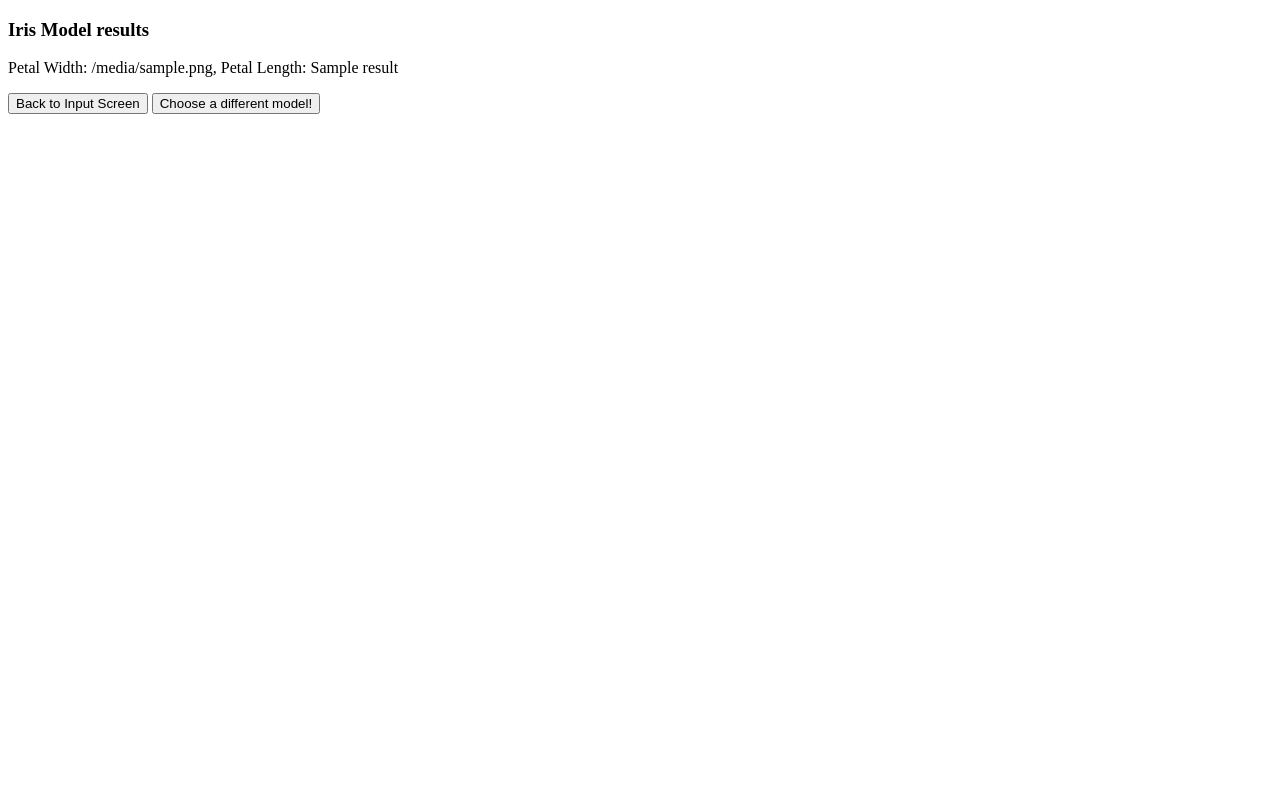
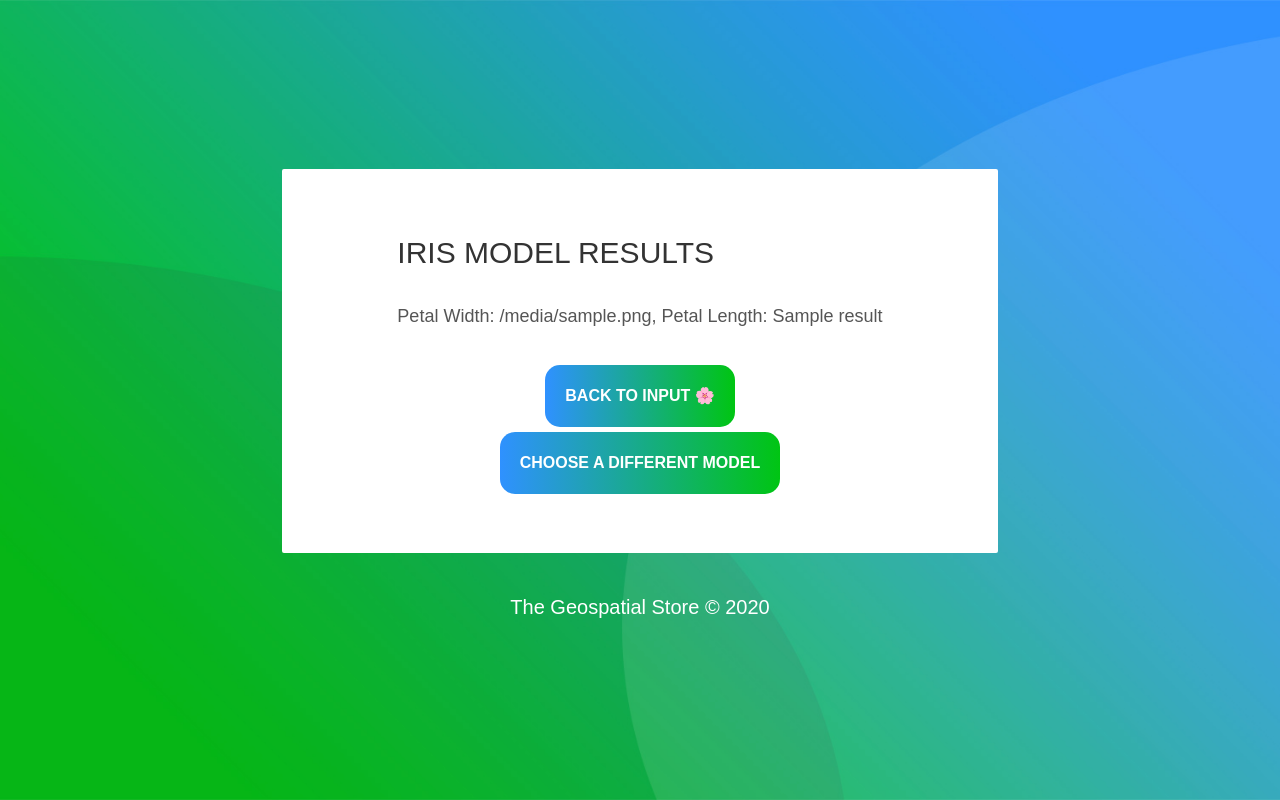
Before and after one commit to akan72/geospatial-store, a Flask app: template flask/src/app/templates/iris_result.html in a window 1280 px wide. Run offline with Flask 2, Linux system fonts and the light colour scheme; the template is opened without the code that fills it: most values are stand-ins (such as "Sample title", 1, 10 or a date in 2020).

Commit message:
Completed init UI for Iris Model, look into json formatting

```diff
--- a/flask/src/app/templates/index.html
+++ b/flask/src/app/templates/index.html
@@ -10,12 +10,14 @@
                 <span class="contact100-form-title">
                     Choose Your Model
                 </span>
+
                 <div class="container-contact100-form-btn">
                     <div class="wrap-contact100-form-btn">
                         <div class="contact100-form-bgbtn"></div>
                         <button class="contact100-form-btn" display="block" onclick="window.location.href='{{ url_for('main.iris') }}';">Iris</option>
                     </div>
                 </div>
+
                 <div class="container-contact100-form-btn">
                     <div class="wrap-contact100-form-btn">
                         <div class="contact100-form-bgbtn"></div>
@@ -23,6 +25,7 @@
                     </div>
                 </div>
             </div>
+
             <span class="contact100-more">
                 The Geospatial Store © 2020
             </span>
--- a/flask/src/app/templates/iris.html
+++ b/flask/src/app/templates/iris.html
@@ -14,7 +14,7 @@
 
                     <div class="wrap-input100">
                         <span class="label-input100">Petal Width (in centimeters):</span>
-                        <input class="input100" type="text" name="petal_width" placeholder="5.24" maxlength=3 required>
+                        <input class="input100" type="number" name="petal_width" placeholder="5.24" maxlength="5" step=".01" required>
                     </div>
 
                     <div class="container-contact100-form-btn">
--- a/flask/src/app/templates/iris_result.html
+++ b/flask/src/app/templates/iris_result.html
@@ -1,14 +1,42 @@
 <!DOCTYPE html>
 <html>
     <head>
-        <title>Satellite Object Detection</title>
+        <link rel= "stylesheet" type= "text/css" href= "{{ url_for('static',filename='styles/styles.css') }}">
+        <title>Iris | Model Results | Geospatial Analytics</title>
     </head>
     <body>
-        <h3>Iris Model results</h3>
-        {% for input, output in content.items() %}
-        <p> Petal Width: {{ input }}, Petal Length: {{ output }} </p>
-        {% endfor %}
-        <button type="button" onclick="window.location.href='{{ url_for('main.iris') }}'">Back to Input Screen</button>
-        <button type="button" onclick="window.location.href='{{ url_for('main.index') }}'">Choose a different model!</button>
+        <div class="container-contact100" style="background-image: url({{ url_for('static', filename='images/bg-01.jpg') }})">
+            <div class="wrap-contact100">
+                <span class="contact100-form-title">
+                    Iris Model Results
+                </span>
+
+                <div class="wrap-input100">
+                    <span>
+                        {% for input, output in content.items() %}
+                            <p class="label-input100"> Petal Width: {{ input }}, Petal Length: {{ output }} </p>
+                        {% endfor %}
+                    </span>
+                </div>
+
+                <div class="container-contact100-form-btn">
+                    <div class="wrap-contact100-form-btn">
+                        <div class="contact100-form-bgbtn"></div>
+                        <button class="contact100-form-btn" display="block" onclick="window.location.href='{{ url_for('main.iris') }}'">Back to Input 🌸 </button>
+                    </div>
+                </div>
+
+                <div class="container-contact100-form-btn">
+                    <div class="wrap-contact100-form-btn">
+                        <div class="contact100-form-bgbtn"></div>
+                        <button class="contact100-form-btn" display="block" onclick="window.location.href='{{ url_for('main.index') }}'">Choose a Different Model</button>
+                    </div>
+                </div>
+            </div>
+
+            <span class="contact100-more">
+                The Geospatial Store © 2020
+            </span>
+        </div>
     </body>
 </html>
```
